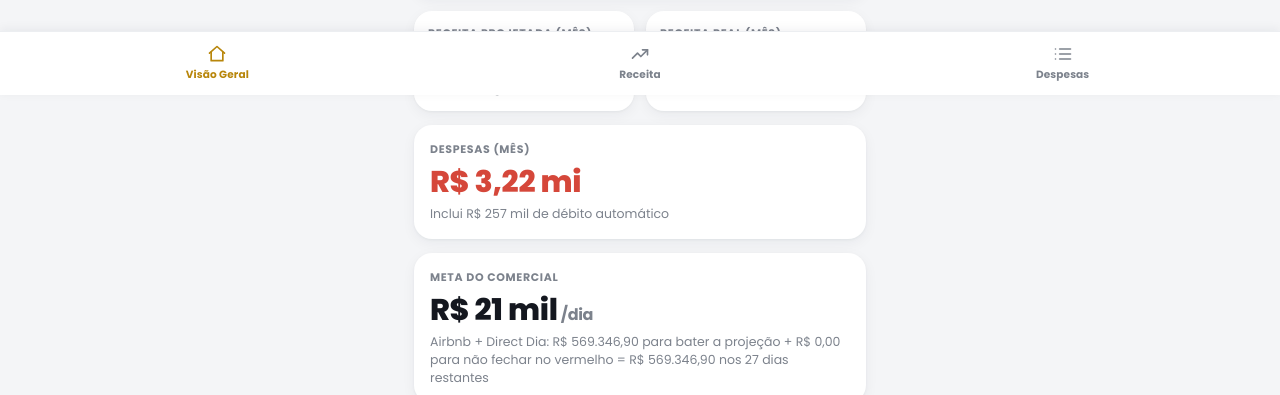
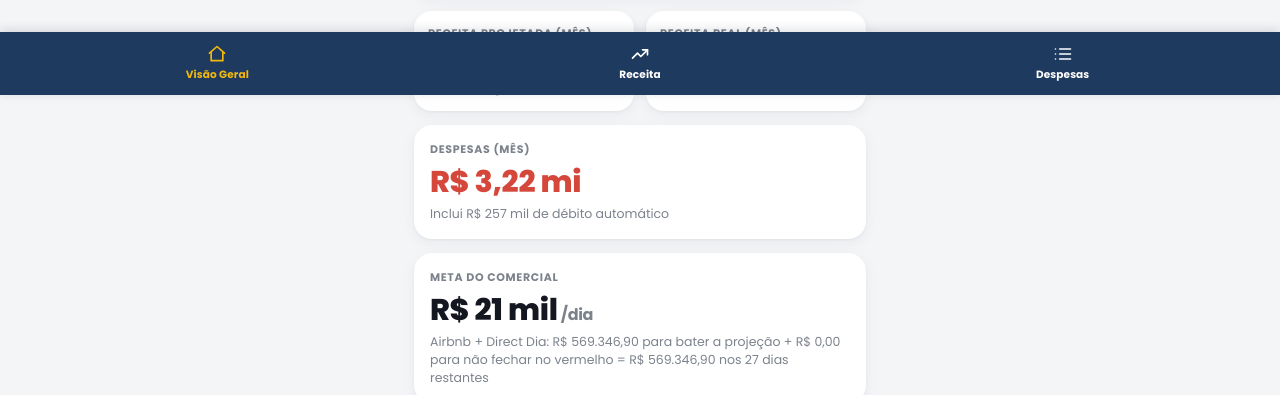
Before and after one commit to nataliat360/dash-caixa-360suites, a plain HTML site: page index.html in a window 1280 px wide. Shown: the part 705-1100 px from the top of the page. Drawn offline with Linux system fonts and the light colour scheme.

Commit message:
Atualiza dashboard - 07/09/2026 22:20:44,33

```diff
--- a/index.html
+++ b/index.html
@@ -10,6 +10,7 @@
   :root {
     --marca: #14171f;
     --marca-clara: #6b7280;
+    --tabbar-bg: #1f3a5f;
     --dourado: #F2B90C;
     --dourado-escuro: #B8860B;
     --dourado-bg: #fdf3d6;
@@ -186,19 +187,19 @@
 
   .tabbar {
     position: fixed; left:0; right:0; bottom:0; z-index: 20;
-    background: var(--card); border-top: 1px solid var(--borda);
-    box-shadow: 0 -2px 10px rgba(20,30,50,.06);
+    background: var(--tabbar-bg);
+    box-shadow: 0 -2px 10px rgba(20,30,50,.15);
     display:flex; padding: 6px 6px calc(6px + env(safe-area-inset-bottom));
   }
   .tabbar-btn {
     flex: 1 1 0; display:flex; flex-direction:column; align-items:center; justify-content:center;
     gap: 3px; padding: 6px 2px; border:none; background:transparent; cursor:pointer;
-    font-family: inherit; color: var(--cinza); border-radius: 12px;
+    font-family: inherit; color: #fff; border-radius: 12px;
   }
   .tabbar-btn svg { width:20px; height:20px; stroke: currentColor; }
   .tabbar-btn span { font-size: 10.5px; font-weight:700; letter-spacing:.01em; }
-  .tabbar-btn.ativo { color: var(--dourado-escuro); }
-  .tabbar-btn.ativo svg { stroke: var(--dourado-escuro); }
+  .tabbar-btn.ativo { color: var(--dourado); }
+  .tabbar-btn.ativo svg { stroke: var(--dourado); }
 </style>
 </head>
 <body>
```
